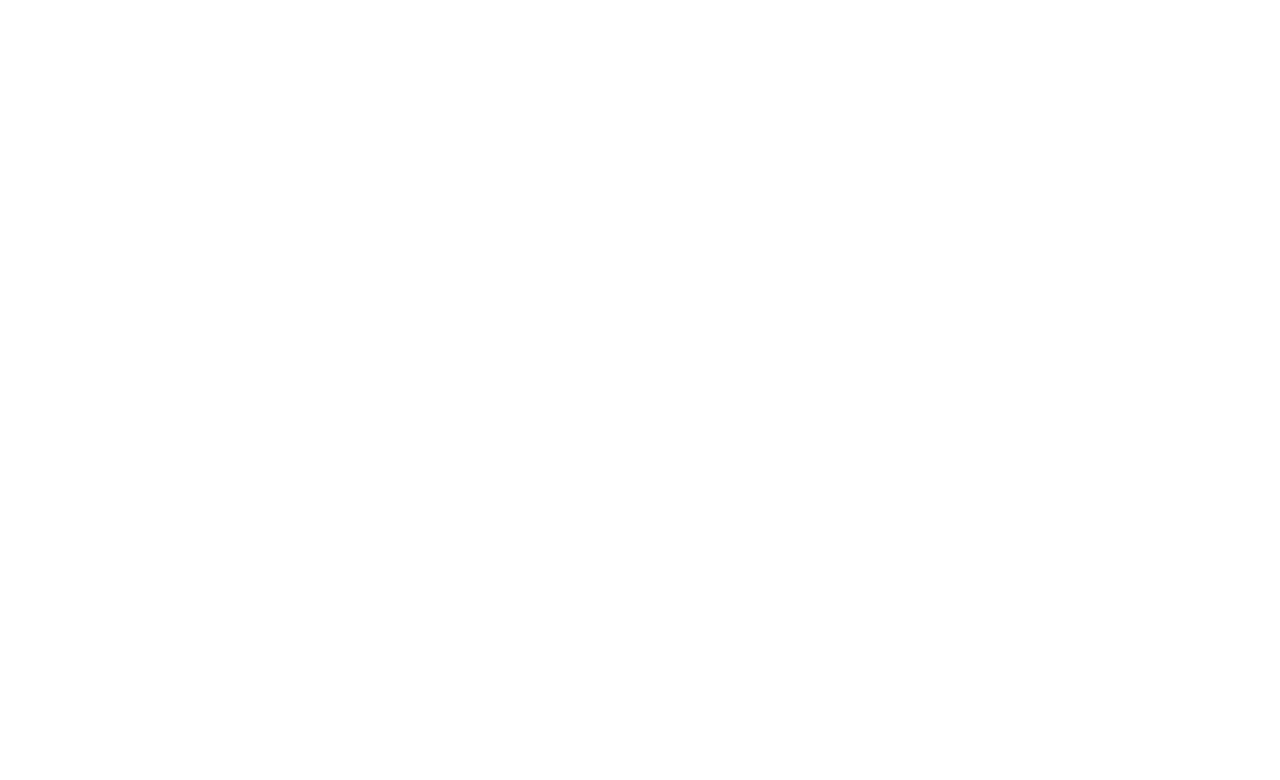
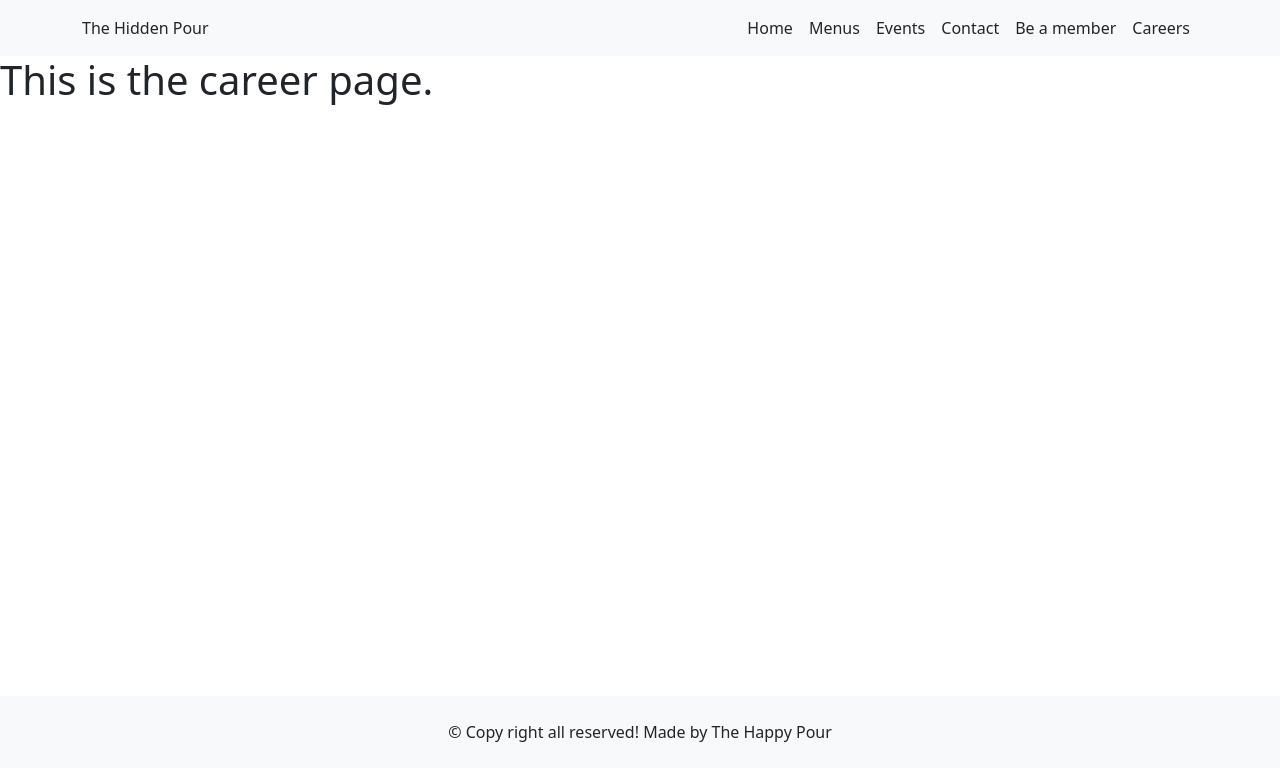
Before and after one commit to Bibek545/mybar-fe, a React (Vite) app: page /career in a window 1280 px wide. Before the commit this address had no page. Shown: the top 780 px of the page. Built offline with nearby package versions, Linux system fonts and the light colour scheme.

Commit message:
created all the pages and updated the link in the header, and updated the routes in approutes

```diff
--- a/src/layout/Header.jsx
+++ b/src/layout/Header.jsx
@@ -17,12 +17,12 @@
               <Link className="nav-link text-dark" to="/menu">Menus</Link>
               <Link className="nav-link text-dark" to="/event">Events</Link>
               <Link className="nav-link text-dark" to="/contact">Contact</Link>
-              <Link className="nav-link text-dark" to="/event">Be a member</Link>
+              <Link className="nav-link text-dark" to="/bemember">Be a member</Link>
               <Link className="nav-link text-dark" to="/career">Careers</Link>
             </Nav>
           </Navbar.Collapse>
         </Container>
-      </Navbar>;
+      </Navbar>
     </>
   );
 };
--- /dev/null
+++ b/src/pages/BeMember.jsx
@@ -0,0 +1,9 @@
+import React from 'react'
+
+const BeMember = () => {
+  return (
+    <div><h1>Be a Member</h1></div>
+  )
+}
+
+export default BeMember;
--- /dev/null
+++ b/src/pages/CareerPage.jsx
@@ -0,0 +1,9 @@
+import React from 'react'
+
+const CareerPage = () => {
+  return (
+    <div><h1>This is the career page.</h1></div>
+  )
+}
+
+export default CareerPage
--- /dev/null
+++ b/src/pages/ContactPage.jsx
@@ -0,0 +1,9 @@
+import React from 'react'
+
+const ContactPage = () => {
+  return (
+    <div><h1> This is the contact page.</h1></div>
+  )
+}
+
+export default ContactPage
--- /dev/null
+++ b/src/pages/EventPage.jsx
@@ -0,0 +1,9 @@
+import React from 'react'
+
+const EventPage = () => {
+  return (
+    <div><h1>This is where the events happens.</h1></div>
+  )
+}
+
+export default EventPage
--- /dev/null
+++ b/src/pages/HomePage.jsx
@@ -0,0 +1,9 @@
+import React from 'react'
+
+const HomePage = () => {
+  return (
+    <div><h1> This is the home page.</h1></div>
+  )
+}
+
+export default HomePage;
--- /dev/null
+++ b/src/pages/MenuPage.jsx
@@ -0,0 +1,9 @@
+import React from 'react'
+
+const MenuPage = () => {
+  return (
+    <div><h1> This is the menu list.</h1></div>
+  )
+}
+
+export default MenuPage;
--- a/src/routes/AppRoutes.jsx
+++ b/src/routes/AppRoutes.jsx
@@ -1,14 +1,23 @@
 import React from "react";
 import { Routes, Route, BrowserRouter } from "react-router-dom";
 import DefaulLayout from "../layout/DefaulLayout.jsx";
-import Header from "../layout/Header.jsx";
-import Footer from "../layout/Footer.jsx";
-
+import HomePage from "../pages/HomePage.jsx";
+import MenuPage from "../pages/MenuPage.jsx";
+import EventPage from "../pages/EventPage.jsx";
+import ContactPage from "../pages/ContactPage.jsx";
+import BeMember from "../pages/BeMember.jsx";
+import CareerPage from "../pages/CareerPage.jsx";
 const AppRoutes = () => {
     return (
         <Routes>
-            {
+            {    //public routes
                 <Route path ="/" element= {<DefaulLayout/>}>
+                 <Route index element= {<HomePage/>}></Route>
+                 <Route path="/menu" element={<MenuPage/>} ></Route>
+                 <Route path="/event" element={<EventPage/>}></Route>
+                 <Route path="/contact" element={<ContactPage/>}></Route>
+                 <Route path="/bemember" element={<BeMember/>}></Route>
+                 <Route path="/career" element={<CareerPage/>}></Route>
 
 
                 </Route>
```
